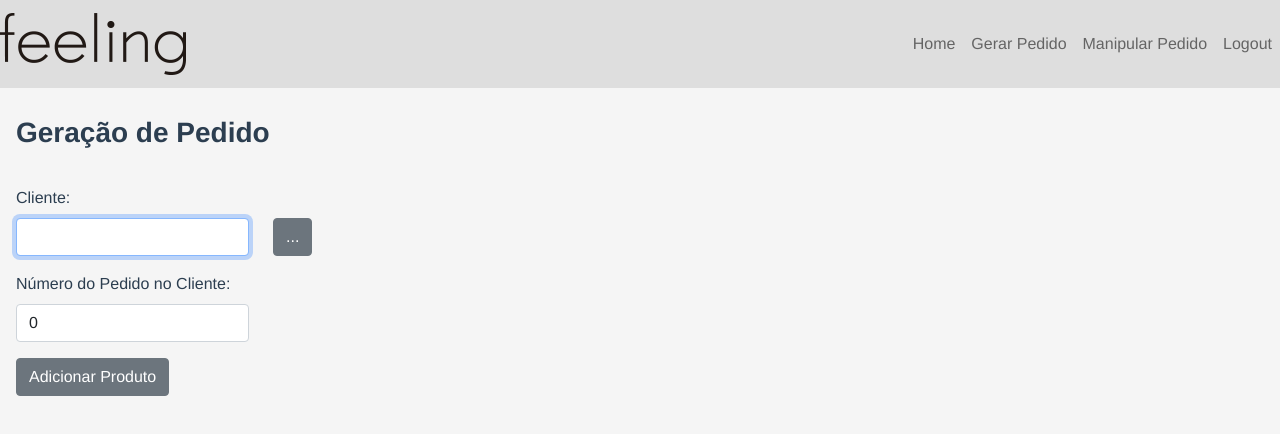
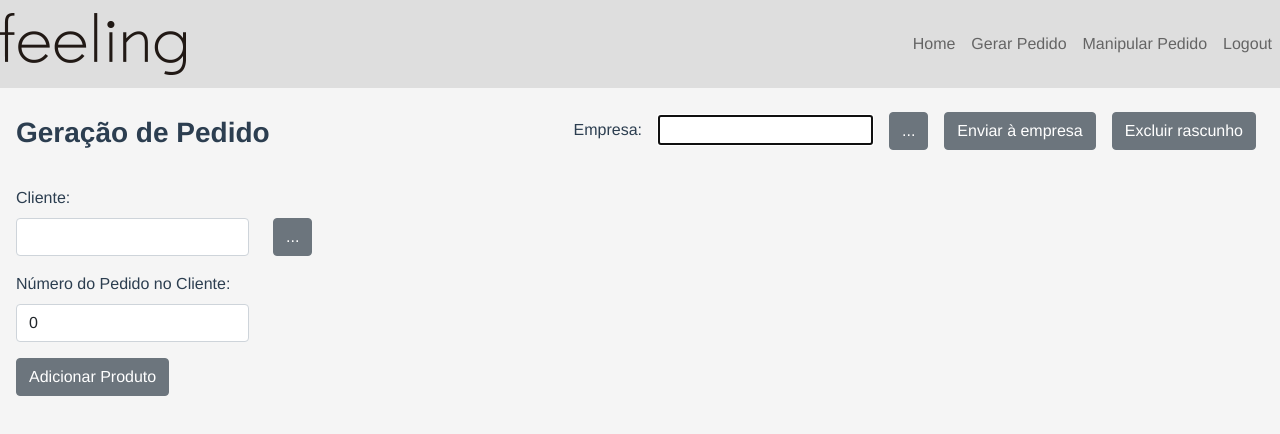
Before and after one commit to cadumancini/feeling-estofados, a Vue app: page /#/gerarPedido in a window 1280 px wide. Shown: the top 434 px of the page. Built offline with nearby package versions, Linux system fonts and the light colour scheme; sample sign-in values are in the browser's storage; what vue-number-format would draw is missing.

Commit message:
Primeiros campos à direita (falta estilo do input)

```diff
--- a/src/views/GerarPedido.vue
+++ b/src/views/GerarPedido.vue
@@ -3,7 +3,20 @@
     <Navbar/>
     <div class="mx-3">
       <div class="row mb-3">
-        <p class="fw-bold fs-3">Geração de Pedido</p>
+        <div class="col-md-4">
+          <div class="float-s">
+            <p class="fw-bold fs-3">Geração de Pedido</p>
+          </div>
+        </div>
+        <div class="col-md-8">
+          <div class="float-end">
+            <label for="codEmp" class="mx-2" >Empresa:</label>
+            <input id="codEmp" class="mx-2" type="text" autofocus v-model="empresa">
+            <button class="btn btn-secondary mx-2">...</button>
+            <button class="btn btn-secondary mx-2">Enviar à empresa</button>
+            <button class="btn btn-secondary mx-2">Excluir rascunho</button>
+          </div>
+        </div>
       </div>
       <div class="row mb-3">
         <label for="codCli" class="form-label">Cliente:</label>
```
